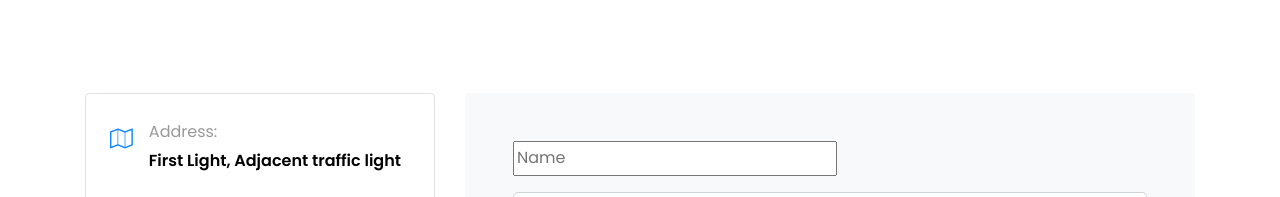
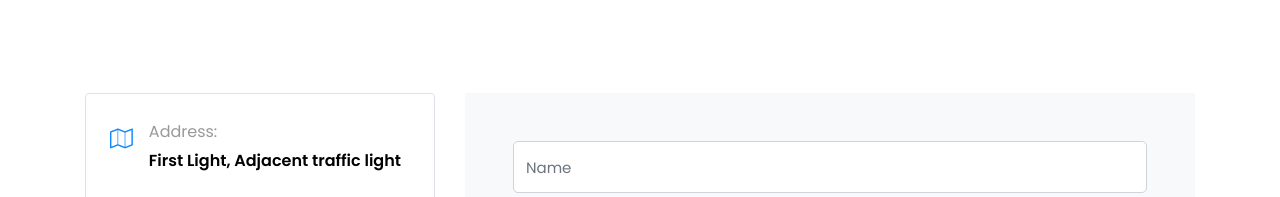
Before and after one commit to Peter-DevX/Asibey-Royal-Enterprise, a plain HTML site: page contact.html in a window 1280 px wide. Shown: the part 603-800 px from the top of the page. Drawn offline with nearby package versions, Linux system fonts and the light colour scheme; some packages are replaced by stand-ins of ours; no server answers; files whose address does not match are found by name.

Commit message:
correction to form(name)
minor change to the name input

```diff
--- a/contact.html
+++ b/contact.html
@@ -108,7 +108,7 @@
           <div class="col-md-8 block-9 mb-md-5">
             <form class="bg-light p-5 contact-form">
               <div class="form-group">
-                <input type="text" name="name" id="name" placeholder="Name" required>
+                <input type="text" name="name" id="name" class="form-control" placeholder="Name" required>
               </div>
               <div class="form-group">
                 <input type="email" name="email" id="email" class="form-control" placeholder="Your Email" required>
```
